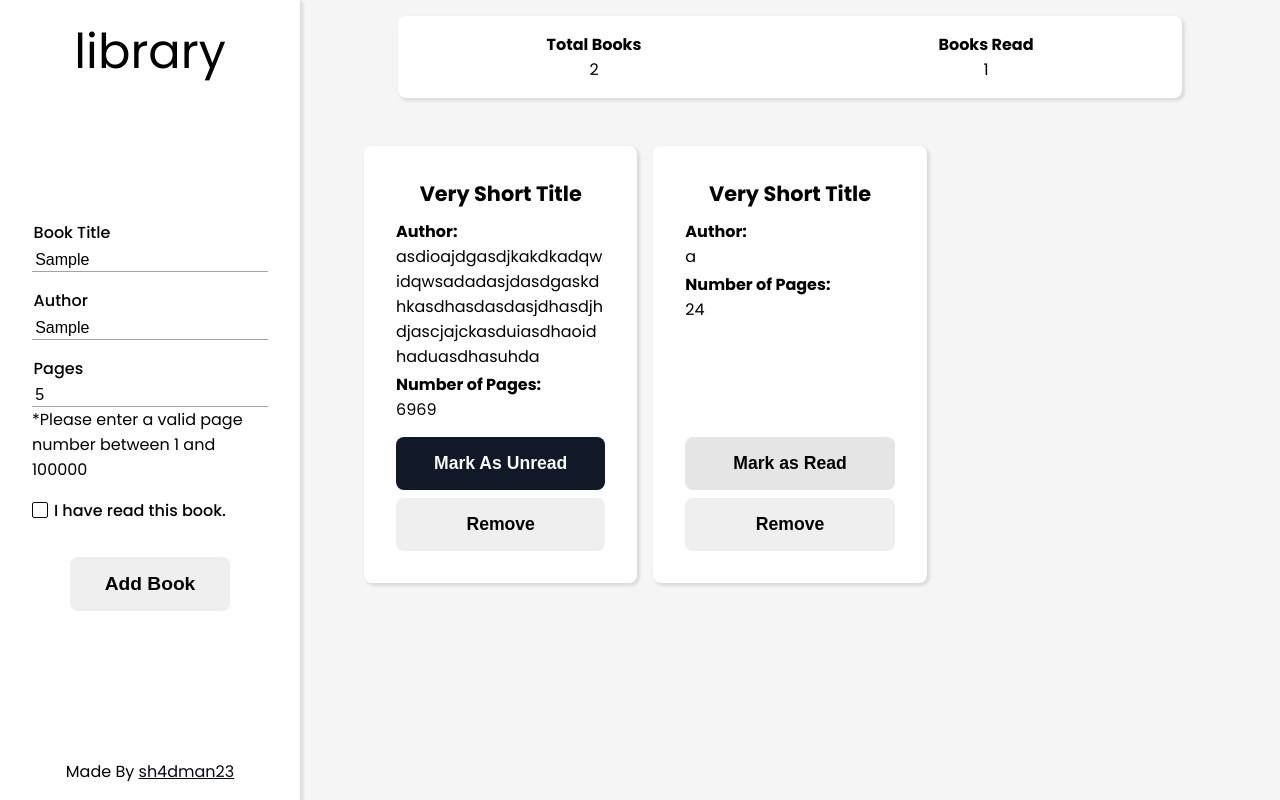
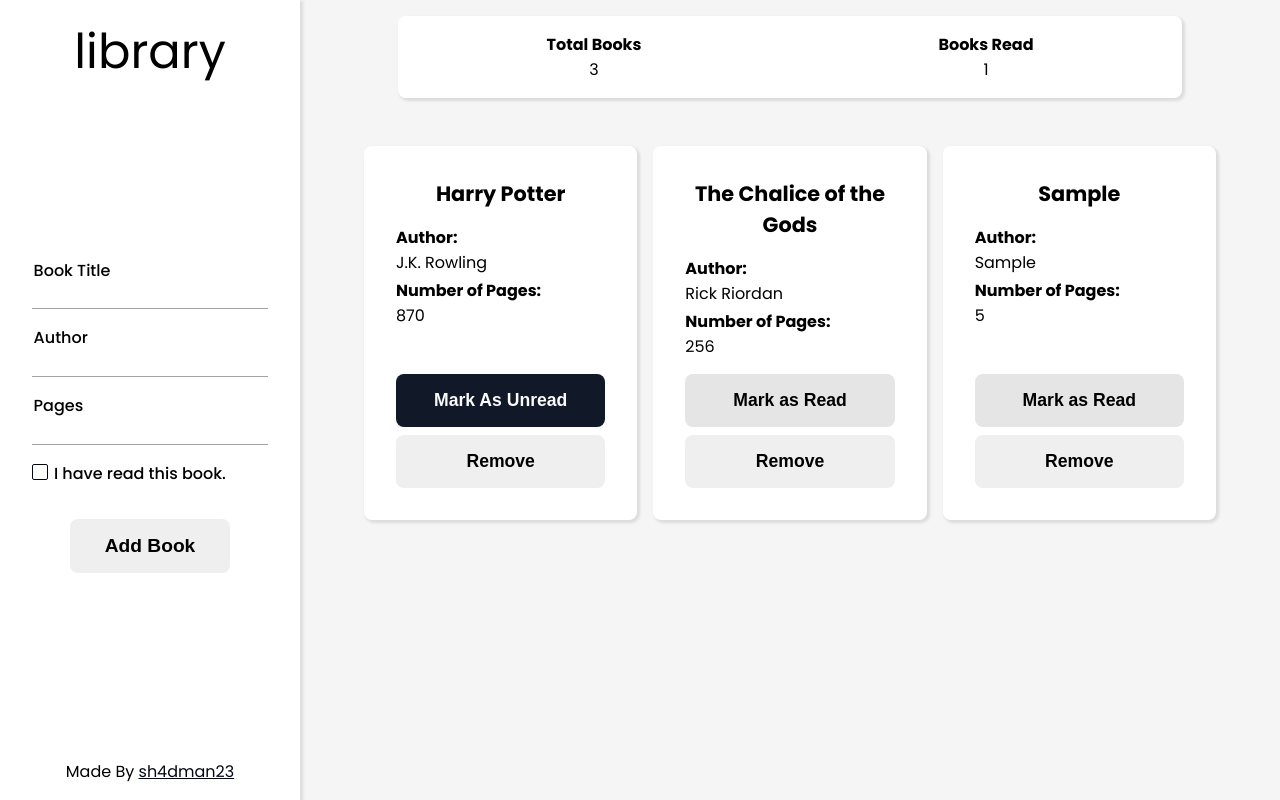
Before and after one commit to sh4dman23/library, a plain HTML site: page index.html in a window 1280 px wide. Both pictures are taken after typing "Sample", "Sample", "5" into the empty fields and a click on the button "Add Book". Drawn offline with Linux system fonts and the light colour scheme; a web font is replaced by a local one.

Commit message:
Apply complete js script functionality

```diff
--- a/index.html
+++ b/index.html
@@ -14,7 +14,8 @@
                 <div class="form-control">
                     <label for="book-title">Book Title</label>
                     <input id="book-title" type="text" autocomplete="off" spellcheck="false" required>
-                    <p class="error"></p>
+                    <p class="error">
+                    </p>
                 </div>
 
                 <div class="form-control">
@@ -46,11 +47,11 @@
             <div class="top-count">
                 <div id="total" class="count">
                     <h4>Total Books</h4>
-                    <span>2</span>
+                    <span>0</span>
                 </div>
                 <div id="read" class="count">
                     <h4>Books Read</h4>
-                    <span>1</span>
+                    <span>0</span>
                 </div>
             </div>
             <div class="main-container">
--- a/script.js
+++ b/script.js
@@ -4,15 +4,15 @@ const counters = document.querySelectorAll('#total, #read');
 
 let userLibrary = [
     new Book(
-        'Very Short Title',
-        'asdioajdgasdjkakdkadqwidqwsadadasjdasdgaskdhkasdhasdasdasjdhasdjhdjascjajckasduiasdhaoidhaduasdhasuhda',
-        6969,
+        'Harry Potter',
+        'J.K. Rowling',
+        870,
         'read'
     ),
     new Book(
-        'Very Short Title',
-        'a',
-        24,
+        'The Chalice of the Gods',
+        'Rick Riordan',
+        256,
         'not read'
     )
 ];
@@ -65,13 +65,15 @@ function removeBook(button) {
     const bookIndex = bookCard.getAttribute('data-attribute');
 
     // Remove that book from library
-    userLibrary = userLibrary.slice(0, bookIndex).concat(userLibrary.slice(bookIndex + 1));
+    delete userLibrary[bookIndex];
     bookList.removeChild(bookCard);
     updateCounters();
 }
 
 function updateCounters() {
-    counters[0].querySelector('span').textContent = userLibrary.length;
+    counters[0].querySelector('span').textContent = userLibrary.reduce((count, book) => {
+        return book !== undefined ? count + 1 : count;
+    }, 0);
     counters[1].querySelector('span').textContent = userLibrary.reduce((count, book) => {
         return book.status === 'read' ? count + 1 : count;
     }, 0);
@@ -79,23 +81,68 @@ function updateCounters() {
 
 // Add books
 addButton.addEventListener('click', event => {
-    if (!checkInput()) {
+    if (!checkForm()) {
         return;
     }
+
+    const title = document.querySelector('#book-title');
+    const author = document.querySelector('#book-author');
+    const pages = document.querySelector('#book-pages');
+    const readStatus = document.querySelector('#read-status');
+
+    addBookToLibrary(title.value, author.value, pages.value, readStatus.checked === true ? 'read' : 'not read');
+
+    title.value = '';
+    author.value = '';
+    pages.value = '';
+    readStatus.checked = false;
 });
 
-function checkInput() {
+document.querySelectorAll('input[type="text"], input[type="number"]').forEach(input => {
+    input.addEventListener('keyup', () => {
+        checkInput(input);
+    });
+});
+
+
+// Checks the whole forms
+function checkForm() {
     const inputs = document.querySelectorAll('input');
+    let isErrorFree = true;
+
     for (input of inputs) {
-        const errorNode = input.parentNode.querySelector('p.error');
-        if (input.id === 'book-pages') {
-            errorNode.textContent = '*Please enter a valid page number between 1 and 100000';
-        } else if (!input.checkValidity() || input.value.trim() === '') {
-            errorNode.textContent = '*This is a required field!';
-        } else {
-            errorNode.textContent = '';
-        }
+        returnedValue = checkInput(input, isErrorFree);
+
+        // Only change its value if it is false
+        isErrorFree = returnedValue === false ? returnedValue : isErrorFree;
     }
+
+    return isErrorFree;
+}
+
+// Validates only one input at a time
+function checkInput(input, isErrorFree=true) {
+    const errorNode = input.parentNode.querySelector('p.error');
+
+    if (!input.checkValidity() && input.id === 'book-pages') {
+        errorNode.innerHTML =
+        `
+            <svg xmlns="http://www.w3.org/2000/svg" viewBox="0 0 24 24"><title>alert-circle</title><path d="M13,13H11V7H13M13,17H11V15H13M12,2A10,10 0 0,0 2,12A10,10 0 0,0 12,22A10,10 0 0,0 22,12A10,10 0 0,0 12,2Z" /></svg>
+            Please provide a value between 1 and 100000!
+        `
+        isErrorFree = false;
+    } else if (!input.checkValidity() || input.value.trim() === '') {
+        errorNode.innerHTML =
+        `
+            <svg xmlns="http://www.w3.org/2000/svg" viewBox="0 0 24 24"><title>alert-circle</title><path d="M13,13H11V7H13M13,17H11V15H13M12,2A10,10 0 0,0 2,12A10,10 0 0,0 12,22A10,10 0 0,0 22,12A10,10 0 0,0 12,2Z" /></svg>
+            This is a required field!
+        `
+        isErrorFree = false;
+    } else {
+        errorNode.innerHTML = '';
+    }
+
+    return isErrorFree;
 }
 
 // Adds book after user input
@@ -106,11 +153,17 @@ function addBookToLibrary(title='unknown title', author='unknown', pages=0, stat
     const book = new Book(title, author, pages, status);
 
     const newBookIndex = userLibrary.push(book) - 1;
+    addBookCard(newBookIndex);
+    updateCounters();
 }
 
 function makeList() {
     for (bookIndex in userLibrary) {
+        if (userLibrary[bookIndex] === undefined) {
+            continue;
+        }
         addBookCard(bookIndex);
+        updateCounters();
     }
 }
 
--- a/style.css
+++ b/style.css
@@ -1,4 +1,5 @@
 @import url('https://fonts.googleapis.com/css2?family=Agbalumo&family=Poppins:wght@300;400;500;700;800&display=swap');
+
 * {
     margin: 0;
     padding: 0;
@@ -35,6 +36,18 @@ body {
     align-items: center;
     gap: 1rem;
     padding: 1rem 2rem;
+}
+
+svg {
+    display: inline-block;
+    position: relative;
+    width: 1.2rem;
+    top: 0.25rem;
+}
+
+.sidebar p.error {
+    color: red;
+    fill: red;
 }
 
 .form-control {
@@ -160,7 +173,7 @@ a {
     background-color: #ffffff;
     box-shadow: 2px 2px 3px 1px rgba(0, 0, 0, 0.1);
     word-wrap: break-word;
-    word-break: break-all;
+    word-break: normal;
 
     display: grid;
     grid-template-columns: 1fr;
@@ -209,5 +222,5 @@ a {
 .book .title {
     text-align: center;
     font-size: 1.3rem;
-    margin-bottom: 0.6rem;
+    margin-bottom: 1rem;
 }
```
